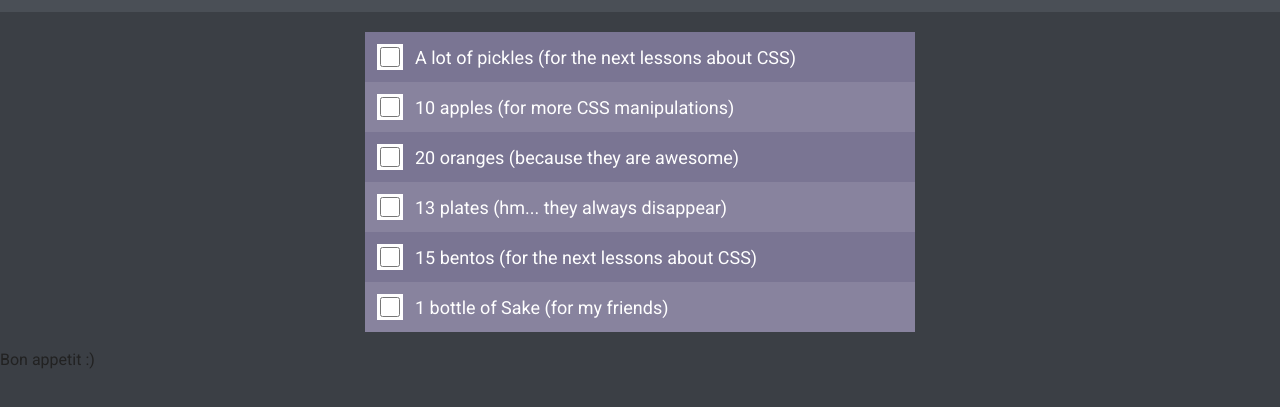
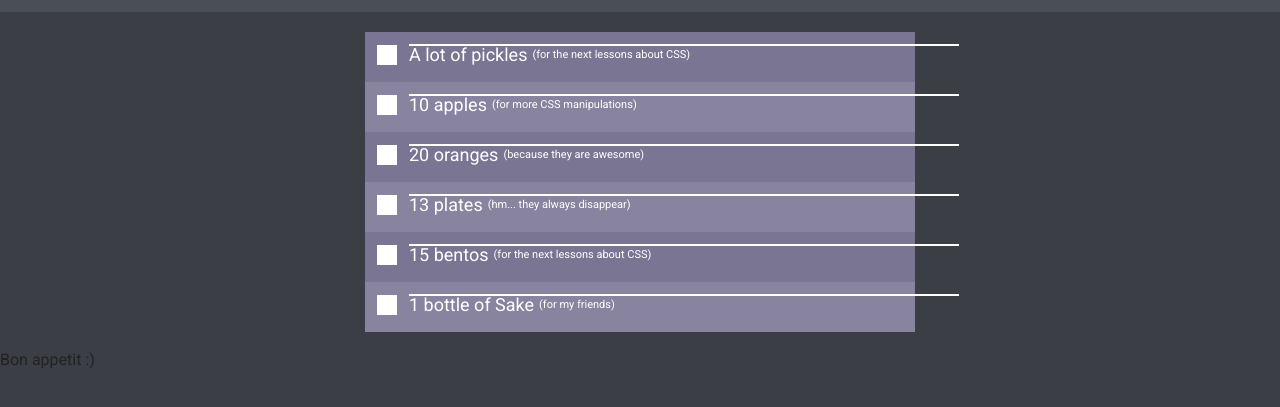
Before and after one commit to Bohdan-Podponarovskyi/shopping_list, a plain HTML site: page index.html in a window 1280 px wide. Shown: the part 75-482 px from the top of the page. Drawn offline with Linux system fonts and the light colour scheme.

Commit message:
add list styles (except cross out)

```diff
--- a/css/styles.css
+++ b/css/styles.css
@@ -8,6 +8,10 @@ body {
 
 label {
     display: block;
+}
+
+* {
+    transition: all .1s ease-in;
 }
 
 /* Header */
@@ -50,7 +54,7 @@ label {
 }
 
 .list_item {
-    min-height: 45px;
+    min-height: 50px;
 }
 
 .list_item:nth-child(even) {
@@ -61,29 +65,36 @@ label {
     background: #7A7593;
 }
 
-input[type="checkbox"] {
-    opacity: 100;
+.checkbox {
+    opacity: 0;
     position: absolute;
-    margin: 15px;
-    width: 20px;
-    height: 20px;
+    margin: 0 12px;
+    width: 19px;
+    height: 19px;
 }
 
-.list_item_description:before {
-    content: '\2714';
-    color: #000000;
-    text-align: center;
-
-    border: 3px solid white;
+.custom_checkbox {
+    border: 2px solid white;
     background-color: #FFFFFF;
 
     margin: 12px;
-    display: inline-block;
 
-    width: 20px;
-    height: 20px;
+    width: 16px;
+    height: 16px;
 }
 
+.custom_checkbox:after {
+    content: '\2714';
+    color: #000000;
+    font-size: 20px;
+    font-weight: 700;
+    position: absolute;
+    display: none;
+}
+
+.checkbox:checked + .custom_checkbox:after {
+    display: block;
+}
 
 .list_item_description {
     font-weight: 400;
@@ -91,4 +102,57 @@ input[type="checkbox"] {
     line-height: 21px;
 
     color: #FFFFFF;
+
+    min-height: 45px;
+
+    display: flex;
+    flex-direction: row;
+    align-items: center;
+
+    cursor: pointer;
+    position: relative;
 }
+
+.item_comment {
+    font-size: 11px;
+    line-height: 13px;
+
+    margin-left: 5px;
+}
+
+.list_item_description:hover {
+    background: #625E77;
+    border-top: 3px solid #FFFFFF;
+    border-bottom: 3px solid #FFFFFF;
+}
+
+.list_item_description:hover {
+    background: #625E77;
+    border-top: 3px solid #FFFFFF;
+    border-bottom: 3px solid #FFFFFF;
+}
+
+.list_item_description:active {
+    background-color: #FF8984;
+}
+
+.checkbox:checked ~ .item_title, .checkbox:checked ~ .item_comment {
+    color: #9B96AC;
+    text-decoration: line-through;
+}
+.checkbox:after {
+    content: '';
+    opacity: 0;
+    position: absolute;
+    margin: 0 12px;
+    width: 19px;
+    height: 19px;
+}
+
+.item_title:before {
+    content: '';
+    width: 100%;
+    position: absolute;
+    border-bottom: 2px solid white;
+    overflow: hidden;
+}
--- a/index.html
+++ b/index.html
@@ -16,38 +16,52 @@
     <main>
         <ul class="list">
             <li class="list_item">
-                <input id="list_item_1" type="checkbox">
-                <label class="list_item_description" for="list_item_1">A lot of pickles
+                <label class="list_item_description">
+                    <input class="checkbox" id="list_item_1" type="checkbox">
+                    <span class="custom_checkbox"></span>
+                    <span class="item_title">A lot of pickles</span>
+                    <span class="item_comment">(for the next lessons about CSS)</span>
+                    <span class="crossline"></span>
+                </label>
+            </li>
+            <li class="list_item">
+                <label class="list_item_description">
+                    <input class="checkbox" id="list_item_2" type="checkbox">
+                    <span class="custom_checkbox"></span>
+                    <span class="item_title">10 apples</span>
+                    <span class="item_comment">(for more CSS manipulations)</span>
+                </label>
+            </li>
+            <li class="list_item">
+
+                <label class="list_item_description">
+                    <input class="checkbox" id="list_item_3" type="checkbox">
+                    <span class="custom_checkbox"></span>
+                    <span class="item_title">20 oranges</span>
+                    <span class="item_comment">(because they are awesome)</span>
+                </label>
+            </li>
+            <li class="list_item">
+                <label class="list_item_description">
+                    <input class="checkbox" id="list_item_4" type="checkbox">
+                    <span class="custom_checkbox"></span>
+                    <span class="item_title">13 plates</span>
+                    <span class="item_comment">(hm... they always disappear)</span>
+                </label>
+            </li>
+            <li class="list_item">
+                <label class="list_item_description">
+                    <input class="checkbox" id="list_item_5" type="checkbox">
+                    <span class="custom_checkbox"></span>
+                    <span class="item_title">15 bentos</span>
                     <span class="item_comment">(for the next lessons about CSS)</span>
                 </label>
             </li>
             <li class="list_item">
-                <input id="list_item_2" type="checkbox">
-                <label class="list_item_description" for="list_item_2">10 apples
-                    <span class="item_comment">(for more CSS manipulations)</span>
-                </label>
-            </li>
-            <li class="list_item">
-                <input id="list_item_3" type="checkbox">
-                <label class="list_item_description" for="list_item_3">20 oranges
-                    <span class="item_comment">(because they are awesome)</span>
-                </label>
-            </li>
-            <li class="list_item">
-                <input id="list_item_4" type="checkbox">
-                <label class="list_item_description" for="list_item_4">13 plates
-                    <span class="item_comment">(hm... they always disappear)</span>
-                </label>
-            </li>
-            <li class="list_item">
-                <input id="list_item_5" type="checkbox">
-                <label class="list_item_description" for="list_item_5">15 bentos
-                    <span class="item_comment">(for the next lessons about CSS)</span>
-                </label>
-            </li>
-            <li class="list_item">
-                <input id="list_item_6" type="checkbox">
-                <label class="list_item_description" for="list_item_6">1 bottle of Sake
+                <label class="list_item_description">
+                    <input class="checkbox" id="list_item_6" type="checkbox">
+                    <span class="custom_checkbox"></span>
+                    <span class="item_title">1 bottle of Sake</span>
                     <span class="item_comment">(for my friends)</span>
                 </label>
             </li>
```
